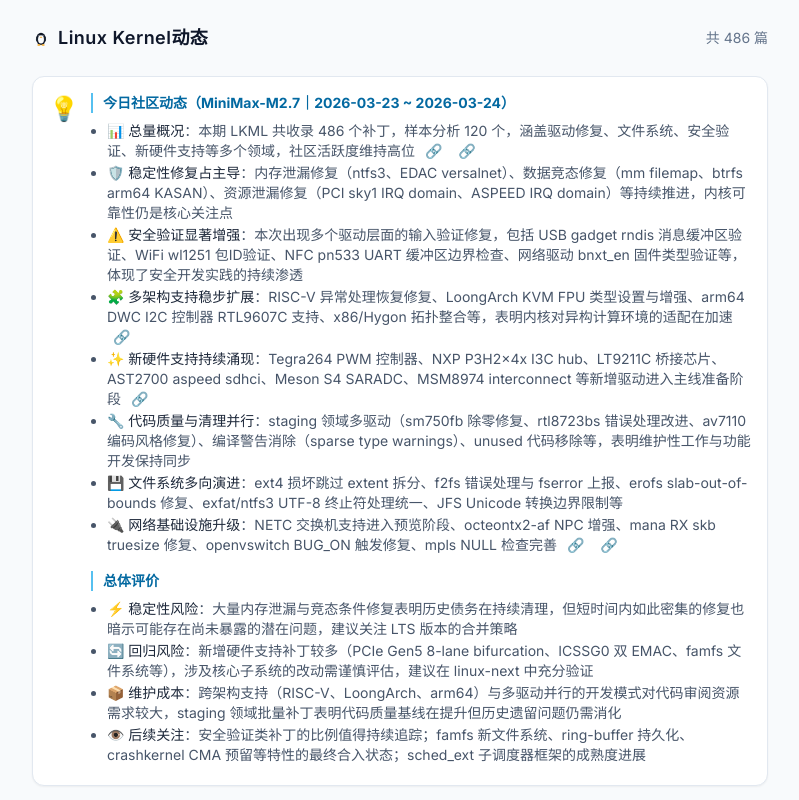
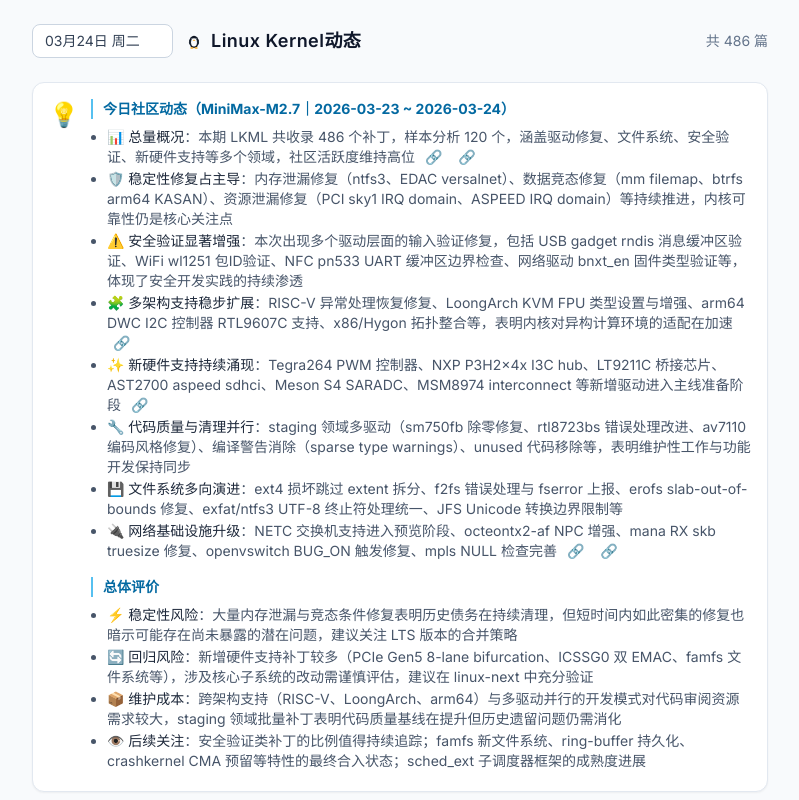
Before and after one commit to zouyipeng/openEyes, a Next.js app: page / in a window 1280 px wide. Shown: the top 800 px of the page, without its empty margins (240-1039 px from the left). Built offline with nearby package versions, Linux system fonts and the light colour scheme.

Commit message:
feat: 恢复日期选择功能 - 添加日期下拉选择器 - 支持通过API按日期访问数据 - 保留dates.json索引功能 - 优化用户体验

```diff
--- a/src/components/NewsDashboard.tsx
+++ b/src/components/NewsDashboard.tsx
@@ -181,22 +181,39 @@ function LkmlGroupedList({
 export default function NewsDashboard() {
   const [dayData, setDayData] = useState<DayData | null>(null)
   const [loading, setLoading] = useState(true)
+  const [availableDates, setAvailableDates] = useState<string[]>([])
+  const [selectedDate, setSelectedDate] = useState<string>('')
   const [expandedTypeMap, setExpandedTypeMap] = useState<Record<string, boolean>>({})
   const [activeAnchorId, setActiveAnchorId] = useState<string | null>(null)
 
   useEffect(() => {
-    loadData()
+    loadInitialData()
   }, [])
+
+  useEffect(() => {
+    if (selectedDate) {
+      loadData(selectedDate)
+    }
+  }, [selectedDate])
 
   useEffect(() => {
     setExpandedTypeMap({})
     setActiveAnchorId(null)
-  }, [])
+  }, [selectedDate])
 
-  const loadData = async () => {
+  const loadInitialData = async () => {
+    const dates = await dayDataApi.getAvailableDates()
+    setAvailableDates(dates)
+
+    if (dates.length > 0) {
+      setSelectedDate(dates[0])
+    }
+  }
+
+  const loadData = async (dateStr: string) => {
     setLoading(true)
     try {
-      const data = await dayDataApi.getLatestData()
+      const data = await dayDataApi.getDataByDate(dateStr)
       setDayData(data)
     } catch (error) {
       console.error('加载数据失败:', error)
@@ -212,6 +229,19 @@ export default function NewsDashboard() {
   }, [dayData])
 
   const summary = dayData?.summary || ''
+
+  const formatDateDisplay = (dateStr: string) => {
+    const [year, month, day] = dateStr.split('-')
+    const date = new Date(parseInt(year), parseInt(month) - 1, parseInt(day))
+    const weekdays = ['周日', '周一', '周二', '周三', '周四', '周五', '周六']
+    const today = new Date()
+    const todayStr = `${today.getFullYear()}-${String(today.getMonth() + 1).padStart(2, '0')}-${String(today.getDate()).padStart(2, '0')}`
+
+    if (dateStr === todayStr) {
+      return `今天 (${month}月${day}日 ${weekdays[date.getDay()]})`
+    }
+    return `${month}月${day}日 ${weekdays[date.getDay()]}`
+  }
 
   const handlePatchAnchorJump = (anchorId: string) => {
     const id = decodeURIComponent(anchorId)
@@ -332,10 +362,26 @@ export default function NewsDashboard() {
     <div className="min-h-screen bg-slate-50">
       <div className="max-w-3xl mx-auto px-4 py-6">
         <div className="flex items-center justify-between mb-6">
-          <h1 className="flex items-center gap-2 text-lg font-semibold tracking-wide text-slate-900">
-            <PenguinIcon className="h-[18px] w-[18px] shrink-0" />
-            <span>Linux Kernel动态</span>
-          </h1>
+          <div className="flex items-center gap-3">
+            {availableDates.length > 0 && (
+              <select
+                value={selectedDate}
+                onChange={e => setSelectedDate(e.target.value)}
+                className="bg-white border border-slate-300 rounded-lg px-3 py-1.5 text-sm text-slate-700 appearance-none cursor-pointer focus:outline-none focus:ring-2 focus:ring-blue-500 pr-8"
+                style={{ minWidth: '140px' }}
+              >
+                {availableDates.map(date => (
+                  <option key={date} value={date}>
+                    {formatDateDisplay(date)}
+                  </option>
+                ))}
+              </select>
+            )}
+            <h1 className="flex items-center gap-2 text-lg font-semibold tracking-wide text-slate-900">
+              <PenguinIcon className="h-[18px] w-[18px] shrink-0" />
+              <span>Linux Kernel动态</span>
+            </h1>
+          </div>
           <span className="text-sm text-slate-500">共 {articles.length} 篇</span>
         </div>
 
--- a/src/lib/api.ts
+++ b/src/lib/api.ts
@@ -60,9 +60,23 @@ export interface LKMLPatch {
 }
 
 export const dayDataApi = {
-  getLatestData: async (): Promise<DayData | null> => {
+  getAvailableDates: async (): Promise<string[]> => {
     try {
-      const response = await fetch('/linux kernel-2026-03-24.json')
+      const response = await fetch('/dates.json')
+      if (response.ok) {
+        const data = await response.json()
+        return data.dates || []
+      }
+      return []
+    } catch (error) {
+      console.error('获取日期列表失败:', error)
+      return []
+    }
+  },
+
+  getDataByDate: async (dateStr: string): Promise<DayData | null> => {
+    try {
+      const response = await fetch(`/linux kernel-${dateStr}.json`)
       if (response.ok) {
         return await response.json()
       }
@@ -71,5 +85,18 @@ export const dayDataApi = {
       console.error('读取数据失败:', error)
       return null
     }
+  },
+
+  getLatestData: async (): Promise<DayData | null> => {
+    try {
+      const dates = await dayDataApi.getAvailableDates()
+      if (dates.length === 0) return null
+
+      const latestDate = dates[0]
+      return await dayDataApi.getDataByDate(latestDate)
+    } catch (error) {
+      console.error('读取最新数据失败:', error)
+      return null
+    }
   }
 }
```
